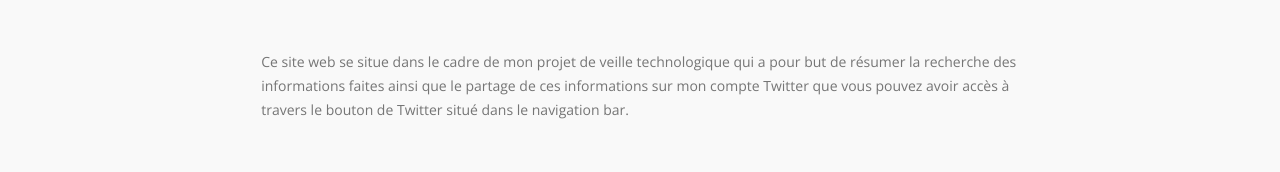
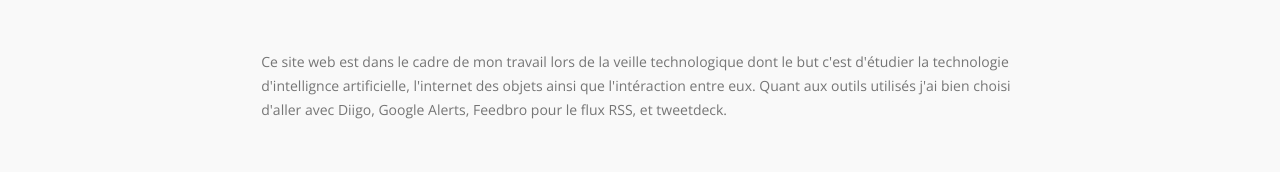
Before and after one commit to Mejdisaid/veille-technologique, a plain HTML site: page index.html in a window 1280 px wide. Shown: the part 6965-7137 px from the top of the page. Drawn offline with nearby package versions, Linux system fonts and the light colour scheme.

Commit message:
initial commit

```diff
--- a/index.html
+++ b/index.html
@@ -499,8 +499,7 @@ La combinaison de ces deux courants profite aussi bien au commun des mortels qu'
                     </div>
 
                     <div class="col-md-offset-1 col-md-10 col-sm-12 ">
-                        <p>Ce site web se situe dans le cadre de mon projet de veille technologique qui a pour but de résumer la recherche des informations faites ainsi que le partage de ces informations sur mon compte Twitter que vous pouvez avoir accès
-                            à travers le bouton de Twitter situé dans le navigation bar.</p>
+                        <p>Ce site web est dans le cadre de mon travail lors de la veille technologique dont le but c'est d'étudier la technologie d'intellignce artificielle, l'internet des objets ainsi que l'intéraction entre eux. Quant aux outils utilisés j'ai bien choisi d'aller avec Diigo, Google Alerts, Feedbro pour le flux RSS, et tweetdeck.</p>
                     </div>
                 </div>
 
```
